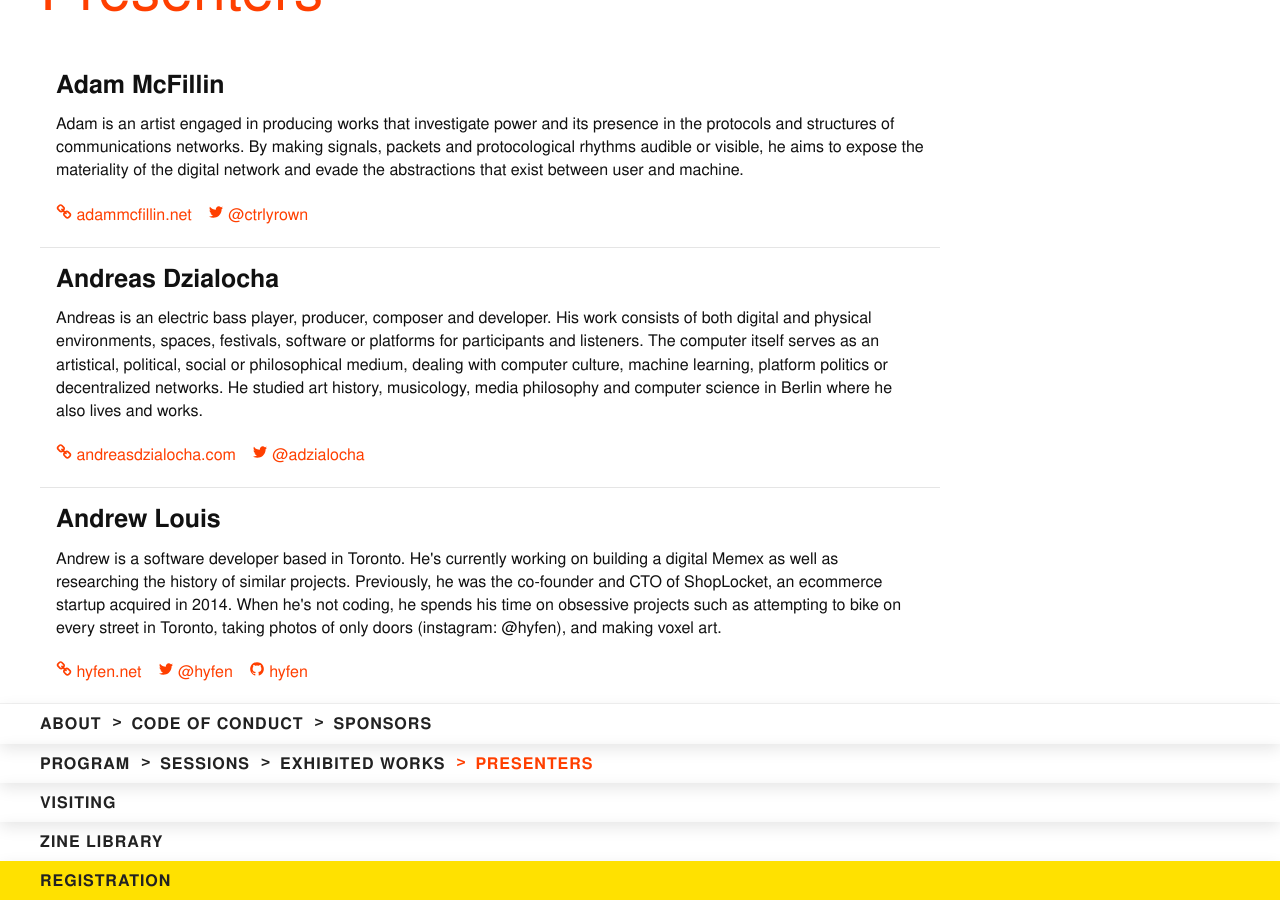
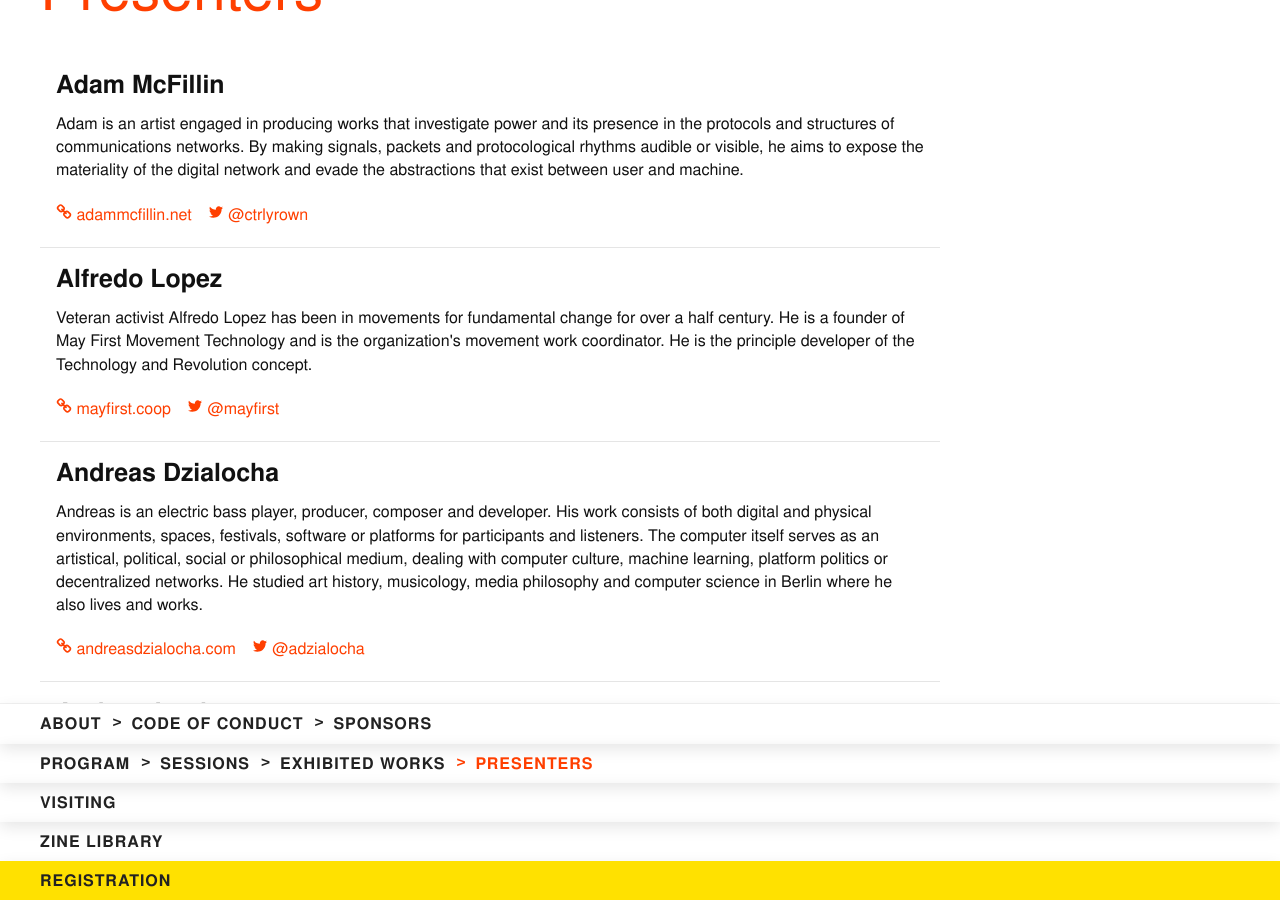
Before and after one commit to ournetworks/ournetworks.ca, a Jekyll site: the page built from program.md, in a window 1280 px wide and 900 px high, scrolled down 11947 px. Built offline with Jekyll 4.4.1, drawn with Linux system fonts in a browser that asks for light colours.

Commit message:
adding alfredo

```diff
--- a/_data/presenters.yml
+++ b/_data/presenters.yml
@@ -371,3 +371,10 @@
     link: "https://twitter.com/GetWages"
     linkDisplay: "twitter.com/GetWages"
     twitter: "daspitzberg"
+
+  - presenterID: alfredo
+    name: "Alfredo Lopez"
+    bio: "Veteran activist Alfredo Lopez has been in movements for fundamental change for over a half century. He is a founder of May First Movement Technology and is the organization's movement work coordinator. He is the principle developer of the Technology and Revolution concept."
+    link: "https://mayfirst.coop"
+    linkDisplay: "mayfirst.coop"
+    twitter: "mayfirst"
```
